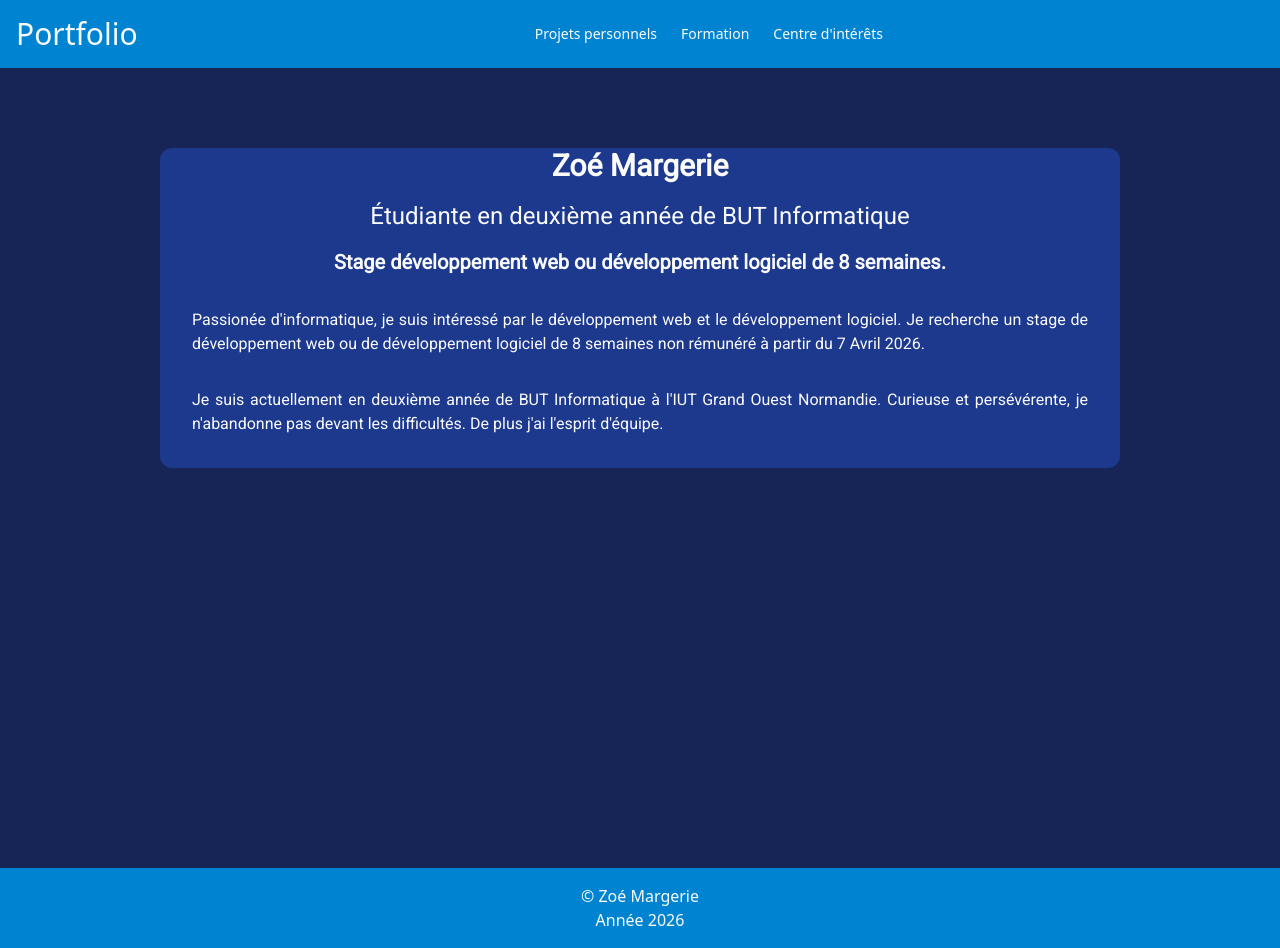
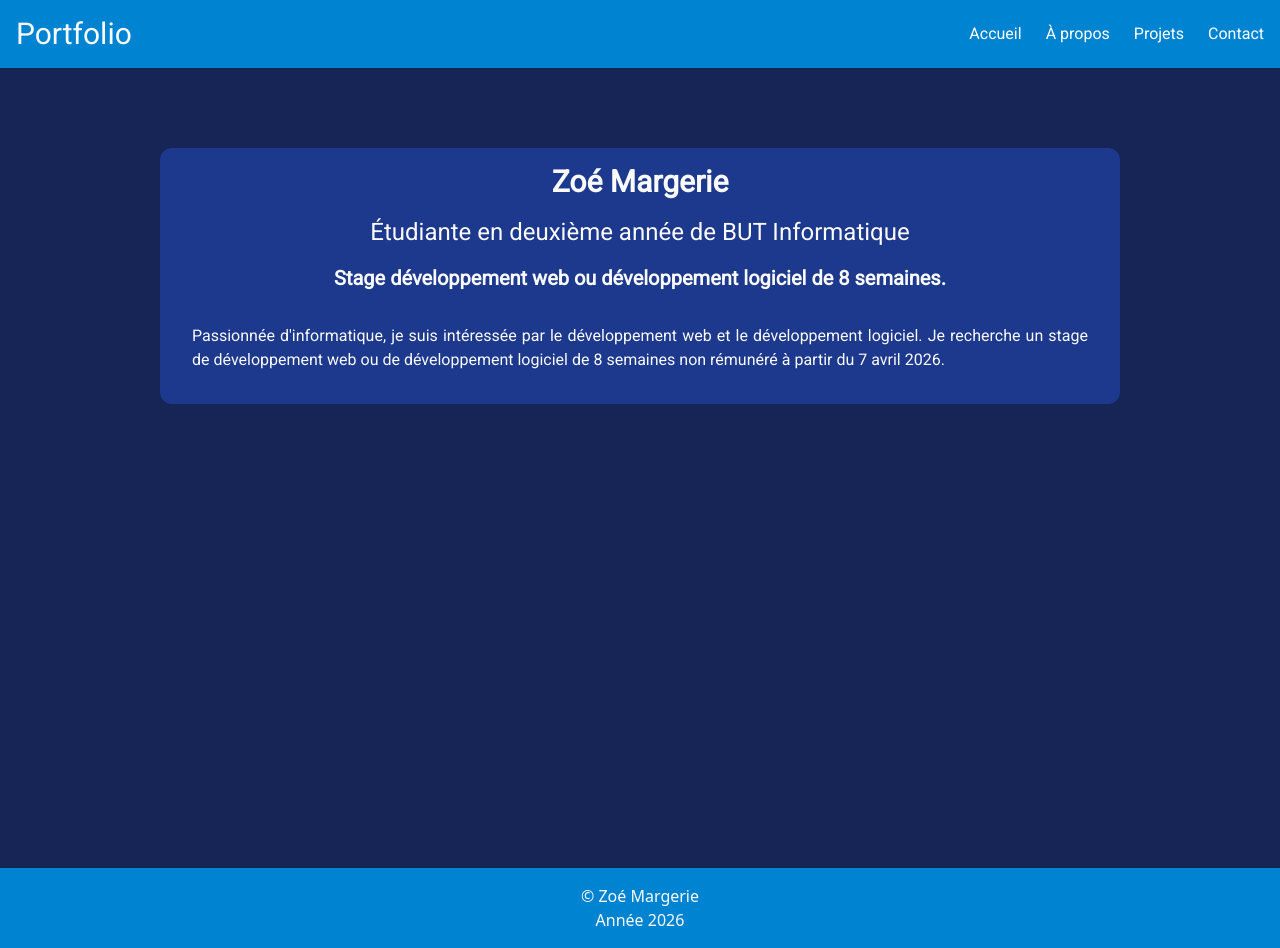
Before and after one commit to Z-1020/Portfolio_react, a React (Vite) app in the folder portfolio/: page / in a window 1280 px wide. Built offline with nearby package versions, Linux system fonts and the light colour scheme.

Commit message:
feat: adding mobile menu

```diff
--- a/portfolio/src/App.tsx
+++ b/portfolio/src/App.tsx
@@ -1,13 +1,11 @@
 import { useState } from 'react'
-import reactLogo from './assets/react.svg'
-import viteLogo from '/vite.svg'
 import { Routes, Route } from 'react-router-dom'
 import './App.css'
 import Home from './pages/Home.tsx'
 import Header from './components/Header.tsx'
-import PersonalProjects from './pages/PersonalProjects.tsx'
+import Skills from './pages/Skills.tsx'
 import Interests from './pages/Interests.tsx'
-import EducationProjects from './pages/EducationProjects.tsx'
+import Projects from './pages/Projects.tsx'
 import Footer from './components/Footer.tsx'
 
 
@@ -17,9 +15,9 @@ export default function App() {
       <Header />
     <Routes>
       <Route path="/" element={<Home />} />
-      <Route path="/PersonalProjects" element={<PersonalProjects />} />
+      <Route path="/Skills" element={<Skills />} />
       <Route path="/Interests" element={<Interests />} />
-      <Route path="/EducationProjects" element={<EducationProjects />} />
+      <Route path="/Projects" element={<Projects />} />
     </Routes>
     <Footer />
     </div>
--- a/portfolio/src/components/Header.tsx
+++ b/portfolio/src/components/Header.tsx
@@ -1,47 +1,65 @@
 import { Link, useLocation } from 'react-router-dom'
+import { useState } from "react";
 
 
 export default function Header() {
-  const { pathname } = useLocation()
+  const [isOpen, setIsOpen] = useState(false);
   return (
 
-    <header className="bg-sky-600 text-white p-4 flex justify-center items-center">
+    <header className="bg-sky-600 text-white p-4 font-roboto">
+       <div className="max-w-7xl mx-auto flex items-center">
       <h1 className='text-stone-50 text-3xl mr-4'>Portfolio</h1>
-      <nav className="max-w-6xl mx-auto flex gap-6 flex justify-end text-stone-50 text-center">
-        {pathname === '/' && (
-          <>
+      <nav className="ml-auto">
+        <div className="flex items-center ">
+        <button
+          onClick={() => setIsOpen(!isOpen)}
+          className="ml-auto md:hidden text-white text-2xl focus:outline-none"
+          aria-label="Menu"
+        >
+          ☰
+        </button>
+        <ul
+          className={`
+            ${isOpen ? "block" : "hidden"}
+            md:flex
+            absolute md:static top-16 left-0 w-full md:w-auto
+            bg-sky-600 md:bg-transparent
+            p-4 md:p-0
+            space-y-4 md:space-y-0 md:space-x-6
+          `}
+        >
+          <li>
+            <Link to="/" onClick={() => setIsOpen(false)}
+              className="text-white hover:text-gray-300">
+              Accueil
+            </Link>
+          </li>
 
-            <Link to="/PersonalProjects" className='text-sm/6'>Projets personnels</Link>
-            <Link to="/EducationProjects" className='text-sm/6'>Formation</Link>
-            <Link to="/Interests" className='text-sm/6'>Centre d'intérêts</Link>
+          <li>
+            <Link to="/about" onClick={() => setIsOpen(false)}
+              className="text-white hover:text-gray-300">
+              À propos
+            </Link>
+          </li>
 
-          </>
-        )}
-        {pathname === '/PersonalProjects' && (
-          <>
-            <Link to="/" className='text-sm/6'>Accueil</Link>
-            <Link to="/EducationProjects" className='text-sm/6'>Formation</Link>
-            <Link to="/Interests" className='text-sm/6'>Centre d'intérêts</Link>
+          <li>
+            <Link to="/projects" onClick={() => setIsOpen(false)}
+              className="text-white hover:text-gray-300">
+              Projets
+            </Link>
+          </li>
 
-          </>
-        )}
-        {pathname === '/EducationProjects' && (
-          <>
-            <Link to="/" className='text-sm/6'>Accueil</Link>
-            <Link to="/PersonalProjects" className='text-sm/6'>Projets personnels</Link>
-            <Link to="/Interests" className='text-sm/6'>Centre d'intérêts</Link>
+          <li>
+            <Link to="/contact" onClick={() => setIsOpen(false)}
+              className="text-white hover:text-gray-300">
+              Contact
+            </Link>
+          </li>
+        </ul>
+            </div>
 
-          </>
-        )}
-        {pathname === '/Interests' && (
-          <>
-            <Link to="/" className='text-sm/6'>Accueil</Link>
-            <Link to="/PersonalProjects" className='text-sm/6'>Projets personnels</Link>
-            <Link to="/EducationProjects" className='text-sm/6'>Formation</Link>
-
-          </>
-        )}
       </nav>
+      </div>
     </header>
   )
 }
--- a/portfolio/src/main.tsx
+++ b/portfolio/src/main.tsx
@@ -8,8 +8,8 @@ import App from './App'
 
 createRoot(document.getElementById('root')!).render(
   <React.StrictMode>
-    <BrowserRouter>
+    <HashRouter>
       <App />
-    </BrowserRouter>
+    </HashRouter>
   </React.StrictMode>
 )
--- a/portfolio/src/pages/Home.tsx
+++ b/portfolio/src/pages/Home.tsx
@@ -3,22 +3,18 @@ export default function Home() {
   return (
     <main className=" min-w-screen min-h-screen h-full  flex justify-center bg-blue-950 font-roboto">
       <div className="w-3/4 h-1/2 bg-blue-900 rounded-xl mt-20 mb-20">
-      <h1 className="text-3xl font-bold text-stone-50 text-center mb-4">
+      <h1 className="text-3xl font-bold text-stone-50 text-center mb-4 mt-4">
         Zoé Margerie
       </h1>
       <h2 className="text-2xl text-center text-stone-50 mb-4">Étudiante en deuxième année de BUT Informatique</h2>
       <h3 className="text-xl text-center text-stone-50 font-bold">Stage développement web ou développement logiciel de 8 semaines.</h3>
       <div className="flex justify-center text-stone-50 ml-8 mr-8 mt-8 mb-8 text-justify">
-      <p>Passionée d'informatique, je suis intéressé par le développement web et le développement logiciel.
+      <p>Passionnée d'informatique, je suis intéressée par le développement web et le développement logiciel.
         Je recherche un stage de développement web ou de développement logiciel de 8 semaines non rémunéré
-        à partir du 7 Avril 2026.
+        à partir du 7 avril 2026.
       </p>
       </div>
-      <div className="flex justify-center text-stone-50 ml-8 mr-8 mt-8 mb-8 text-justify">
-      <p>Je suis actuellement en deuxième année de BUT Informatique à l'IUT Grand Ouest Normandie.
-        Curieuse et persévérente, je n'abandonne pas devant les difficultés. De plus j'ai l'esprit d'équipe.
-      </p>
-      </div>
+
       </div>
     </main>
   )
--- a/portfolio/src/pages/EducationProjects.tsx
+++ b/portfolio/src/pages/Projects.tsx
@@ -2,7 +2,7 @@ export default function Home() {
   return (
     <div className=" min-w-screen min-h-screen h-full flex items-center justify-center ">
       <h1 className="text-4xl font-bold text-black">
-        Voici les projets réalisés pendant ma formation
+        Voici les projets réalisés
       </h1>
     </div>
   )
--- a/portfolio/src/pages/PersonalProjects.tsx
+++ b/portfolio/src/pages/Skills.tsx
@@ -2,7 +2,7 @@ export default function Home() {
   return (
     <div className=" min-w-screen min-h-screen h-full flex items-center justify-center ">
       <h1 className="text-4xl font-bold text-black">
-        Voici les projets personnels réalisés
+        Voici les mes compétences
       </h1>
     </div>
   )
```
